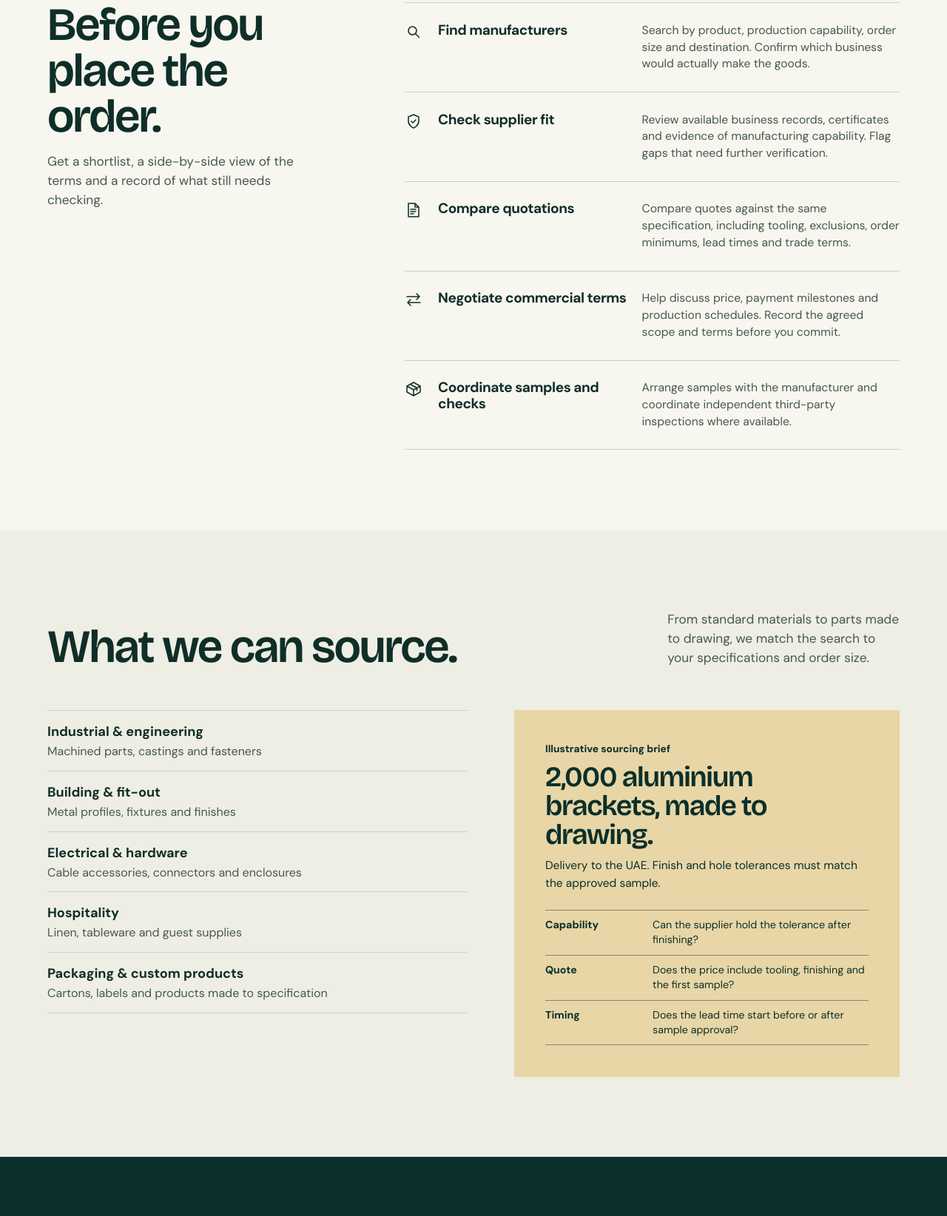
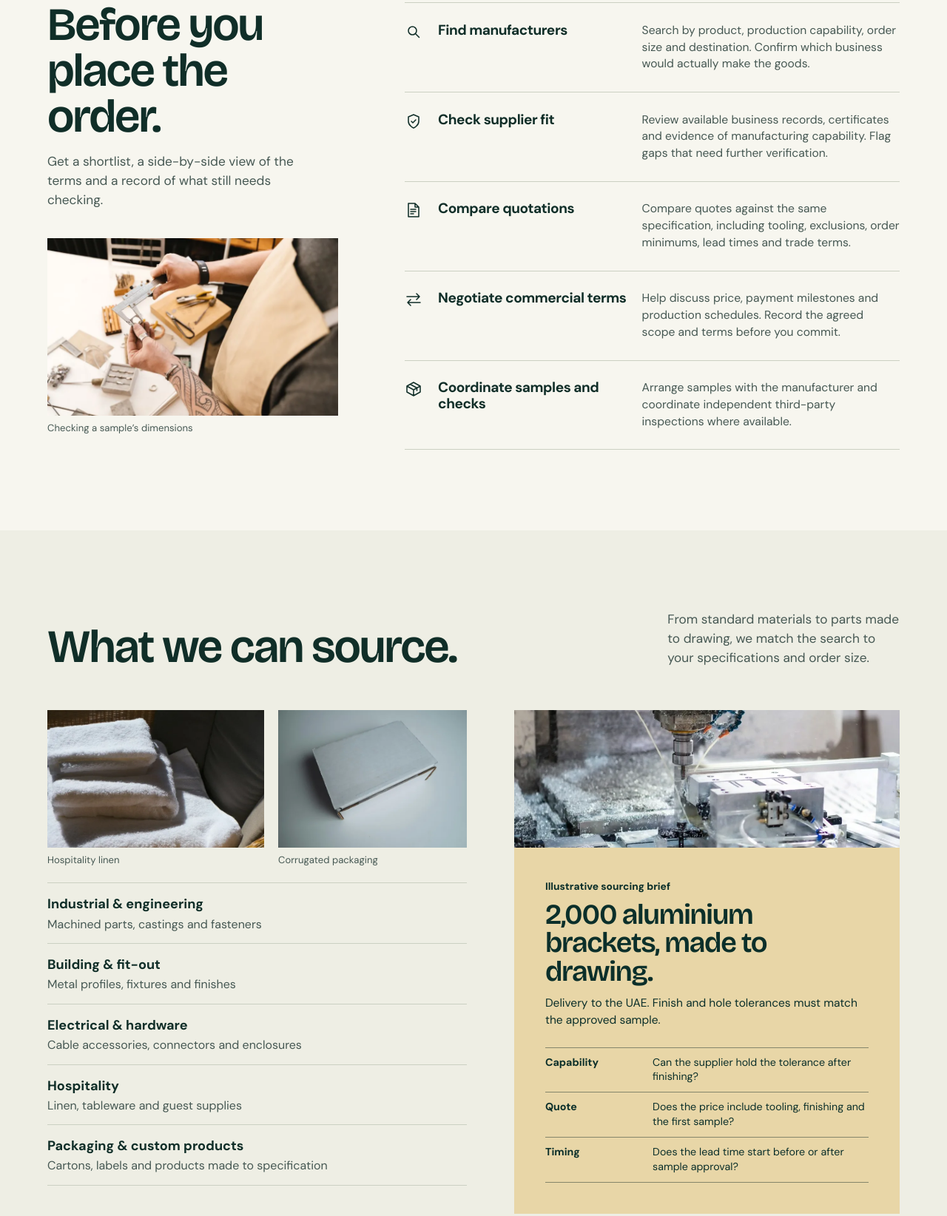
Before and after one commit to buharisayed/truss_sourcing, a plain HTML site: page dist/index.html in a window 1280 px wide. Shown: the part 937-2581 px from the top of the page at 74% size. Drawn offline with Linux system fonts and the light colour scheme.

Commit message:
Update Site source

```diff
--- a/dist/index.html
+++ b/dist/index.html
@@ -50,18 +50,18 @@
       <div class="hero-intro">
         <h1 id="hero-title">Source globally.<br> Buy on your terms.</h1>
         <div class="hero-copy">
-          <p>TRUSS is an independent sourcing agent. We help businesses find manufacturers worldwide, compare offers and agree what they’re buying before they order.</p>
+          <p>TRUSS is an independent sourcing agent. We help businesses find overseas manufacturers, compare quotes and agree specifications and terms before ordering.</p>
           <a class="button button-primary" href="https://wa.me/971564769416?text=Hi%20TRUSS%2C%20I%E2%80%99m%20looking%20for%20a%20manufacturer%20and%20would%20like%20to%20share%20my%20requirements." target="_blank" rel="noopener noreferrer">Start a sourcing brief <svg class="icon" aria-hidden="true"><use href="#i-out"/></svg></a>
         </div>
       </div>
       <figure class="hero-figure">
         <picture>
-          <source media="(max-width: 660px)" srcset="assets/sample-review-small.webp">
-          <img src="assets/sample-review.webp" width="1440" height="576" fetchpriority="high" alt="Two people examine a machined aluminium part against a technical drawing and finish samples.">
+          <source media="(max-width: 660px)" srcset="assets/cargo-ship-mobile.webp">
+          <img src="assets/cargo-ship.webp" srcset="assets/cargo-ship-medium.webp 1120w, assets/cargo-ship.webp 1680w" sizes="(min-width: 1600px) 1440px, 90vw" width="1680" height="560" fetchpriority="high" alt="A container ship carrying rows of cargo across blue water near Curaçao.">
         </picture>
         <figcaption>
           <a href="#services">Explore our services <svg class="icon" aria-hidden="true"><use href="#i-down"/></svg></a>
-          <span>Technical sample review · Illustrative image</span>
+          <span>Container ship off Curaçao</span>
         </figcaption>
       </figure>
     </section>
@@ -71,6 +71,10 @@
         <div class="section-intro">
           <h2 id="services-title">Before you place the order.</h2>
           <p>Get a shortlist, a side-by-side view of the terms and a record of what still needs checking.</p>
+          <figure class="service-photo">
+            <img src="assets/caliper-measurement.webp" width="830" height="553" loading="lazy" decoding="async" alt="A craftsperson measures the width of a metal sample with a vernier caliper.">
+            <figcaption>Checking a sample’s dimensions</figcaption>
+          </figure>
         </div>
         <ul class="service-list">
           <li><svg class="icon" aria-hidden="true"><use href="#i-search"/></svg><h3>Find manufacturers</h3><p>Search by product, production capability, order size and destination. Confirm which business would actually make the goods.</p></li>
@@ -89,6 +93,17 @@
           <p>From standard materials to parts made to drawing, we match the search to your specifications and order size.</p>
         </div>
         <div class="industries-grid">
+          <div class="product-overview">
+            <div class="product-photos">
+              <figure>
+                <img src="assets/hospitality-linen.webp" width="690" height="460" loading="lazy" decoding="async" alt="Thick, folded white towels with visible terry weave.">
+                <figcaption>Hospitality linen</figcaption>
+              </figure>
+              <figure>
+                <img src="assets/corrugated-packaging.webp" width="650" height="434" loading="lazy" decoding="async" alt="A white cardboard box with the corrugated edge visible at the fold.">
+                <figcaption>Corrugated packaging</figcaption>
+              </figure>
+            </div>
             <dl class="market-list">
               <div><dt>Industrial &amp; engineering</dt><dd>Machined parts, castings and fasteners</dd></div>
               <div><dt>Building &amp; fit-out</dt><dd>Metal profiles, fixtures and finishes</dd></div>
@@ -96,7 +111,10 @@
               <div><dt>Hospitality</dt><dd>Linen, tableware and guest supplies</dd></div>
               <div><dt>Packaging &amp; custom products</dt><dd>Cartons, labels and products made to specification</dd></div>
             </dl>
+          </div>
           <aside class="example" aria-labelledby="example-title">
+            <img class="example-photo" src="assets/aluminium-milling.webp" width="900" height="600" loading="lazy" decoding="async" alt="A CNC milling tool cuts a block of aluminium held in a jig.">
+            <div class="example-content">
               <p class="example-label">Illustrative sourcing brief</p>
               <h3 id="example-title">2,000 aluminium brackets, made to drawing.</h3>
               <p>Delivery to the UAE. Finish and hole tolerances must match the approved sample.</p>
@@ -105,6 +123,7 @@
                 <div><dt>Quote</dt><dd>Does the price include tooling, finishing and the first sample?</dd></div>
                 <div><dt>Timing</dt><dd>Does the lead time start before or after sample approval?</dd></div>
               </dl>
+            </div>
           </aside>
         </div>
       </div>
--- a/dist/site.css
+++ b/dist/site.css
@@ -123,7 +123,7 @@ h1, h2, .example h3, .brief h3 {
 h1 { font-size: clamp(4.3rem, 7.05vw, 7.25rem); line-height: .91; }
 .hero-copy { padding-bottom: 3px; }
 .hero-copy p { margin-bottom: 21px; color: var(--muted); font-size: clamp(1rem, 1.29vw, 1.16rem); line-height: 1.48; }
-.hero-figure picture { display: block; background: #bdbaaa; overflow: hidden; }
+.hero-figure picture { display: block; background: #245573; overflow: hidden; }
 .hero-figure img { width: 100%; height: auto; aspect-ratio: 3 / 1; object-fit: cover; object-position: 50% 52%; }
 .hero-figure figcaption {
   display: flex;
@@ -145,6 +145,21 @@ h2 { font-size: clamp(2.5rem, 4.9vw, 5.2rem); line-height: .99; }
 .section-intro h2 { max-width: 10ch; }
 .section-intro p { max-width: 32ch; margin-top: 17px; color: var(--muted); font-size: 1.08rem; }
 
+.service-photo { margin-top: clamp(22px, 3vw, 40px); }
+.service-photo img {
+  width: 100%;
+  height: auto;
+  aspect-ratio: 1.64;
+  object-fit: cover;
+  object-position: 47% 49%;
+  background: var(--wash);
+}
+.service-photo figcaption, .product-photos figcaption {
+  margin-top: 7px;
+  color: var(--muted);
+  font-size: .82rem;
+}
+
 .service-list { list-style: none; padding: 0; border-top: 1px solid var(--line); }
 .service-list li {
   display: grid;
@@ -163,12 +178,27 @@ h2 { font-size: clamp(2.5rem, 4.9vw, 5.2rem); line-height: .99; }
 .industries-head, .process-head { display: grid; grid-template-columns: minmax(0, 1.48fr) minmax(0, .62fr); align-items: end; gap: 20px clamp(30px, 7vw, 100px); }
 .industries-head > p, .process-head > p { max-width: 33ch; color: var(--muted); font-size: 1.08rem; padding-bottom: 4px; }
 .industries-grid { display: grid; grid-template-columns: minmax(0, 1fr) minmax(0, .92fr); gap: clamp(30px, 5vw, 76px); margin-top: clamp(24px, 4.2vw, 62px); align-items: start; }
+.industries-grid { --product-photo-height: clamp(134px, 14.5vw, 218px); }
+.product-photos {
+  display: grid;
+  grid-template-columns: minmax(0, 1.15fr) minmax(0, 1fr);
+  gap: 12px clamp(10px, 1.5vw, 22px);
+  margin-bottom: 21px;
+}
+.product-photos img, .example-photo {
+  width: 100%;
+  height: var(--product-photo-height);
+  object-fit: cover;
+}
+.product-photos img { background: #d9dbd1; }
+.example-photo { object-position: 50% 59%; background: #d2d3ce; }
 .market-list { border-top: 1px solid var(--line); }
 .market-list div { padding-block: 15px; border-bottom: 1px solid var(--line); }
 .market-list dt { font-size: 1.13rem; font-weight: 700; }
 .market-list dd { color: var(--muted); margin-top: 2px; line-height: 1.35; }
 
-.example { padding: clamp(24px, 3.3vw, 46px); background: var(--champagne); color: var(--forest); }
+.example { background: var(--champagne); color: var(--forest); }
+.example-content { padding: clamp(24px, 3.3vw, 46px); }
 .example-label { font-size: .86rem; font-weight: 750; }
 .example h3 { margin-block: 8px 12px; font-size: clamp(1.7rem, 3vw, 3.08rem); line-height: 1.01; }
 .example p:not(.example-label) { font-size: .97rem; }
@@ -250,6 +280,9 @@ h2 { font-size: clamp(2.5rem, 4.9vw, 5.2rem); line-height: .99; }
   .hero-copy { padding: 0; max-width: 410px; }
   .hero-copy p { margin-bottom: 15px; }
   .hero-figure img { aspect-ratio: 1.72; }
+  .service-photo { max-width: 480px; }
+  .industries-grid { --product-photo-height: clamp(115px, 29vw, 215px); }
+  .example-photo { height: clamp(165px, 34vw, 240px); }
   .hero-figure figcaption { font-size: .77rem; }
   .hero-figure figcaption a { flex-shrink: 0; }
   .hero-figure figcaption span { text-align: right; }
```
Also changed, not shown: dist/assets/aluminium-milling.webp (added), dist/assets/caliper-measurement.webp (added), dist/assets/cargo-ship-medium.webp (added), dist/assets/cargo-ship-mobile.webp (added), dist/assets/cargo-ship.webp (added), dist/assets/corrugated-packaging.webp (added), dist/assets/hospitality-linen.webp (added), dist/assets/sample-review-small.webp (deleted), dist/assets/sample-review.webp (deleted), 1 other file. Lines whose indentation alone changed are shown as unchanged.
